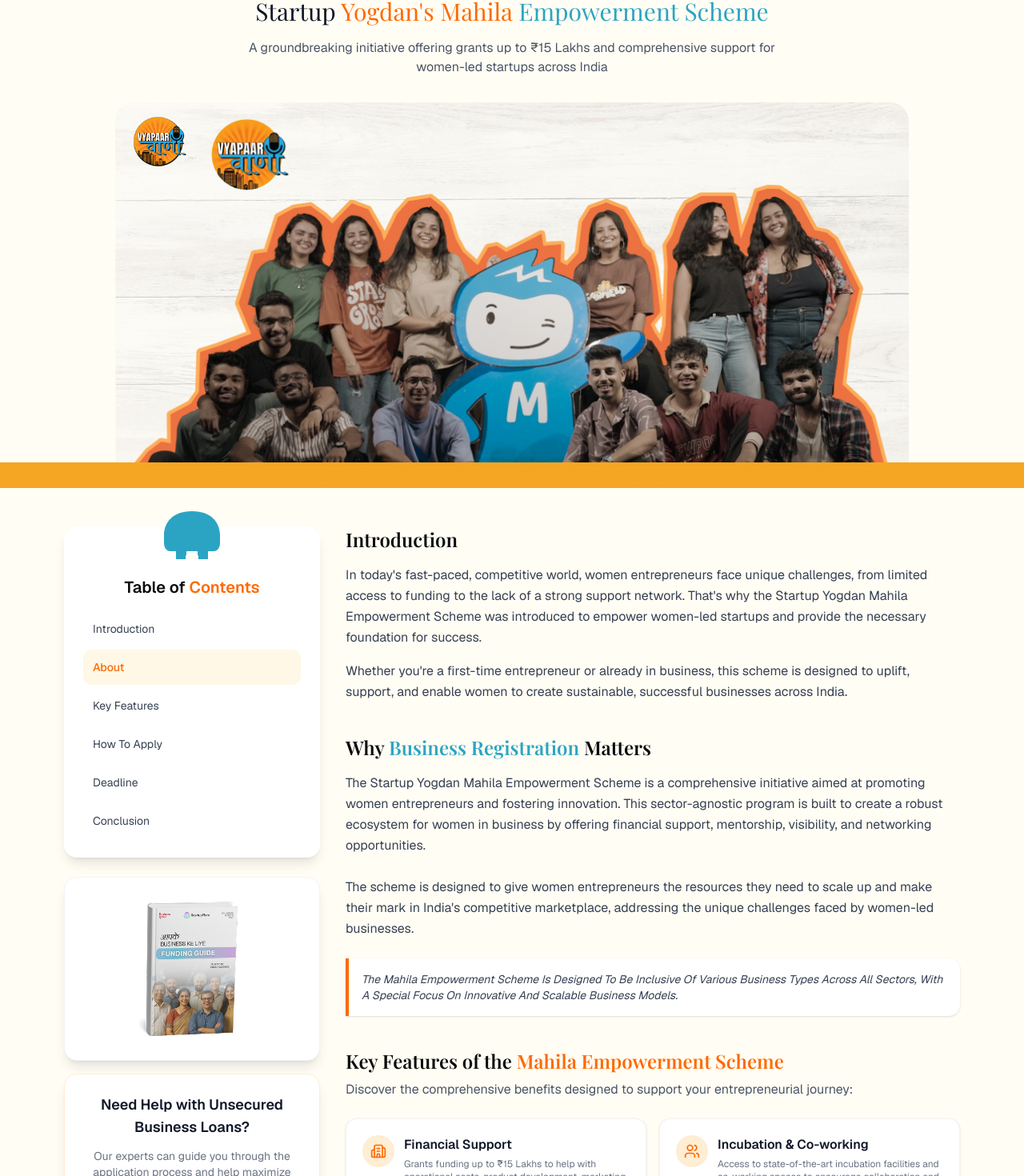
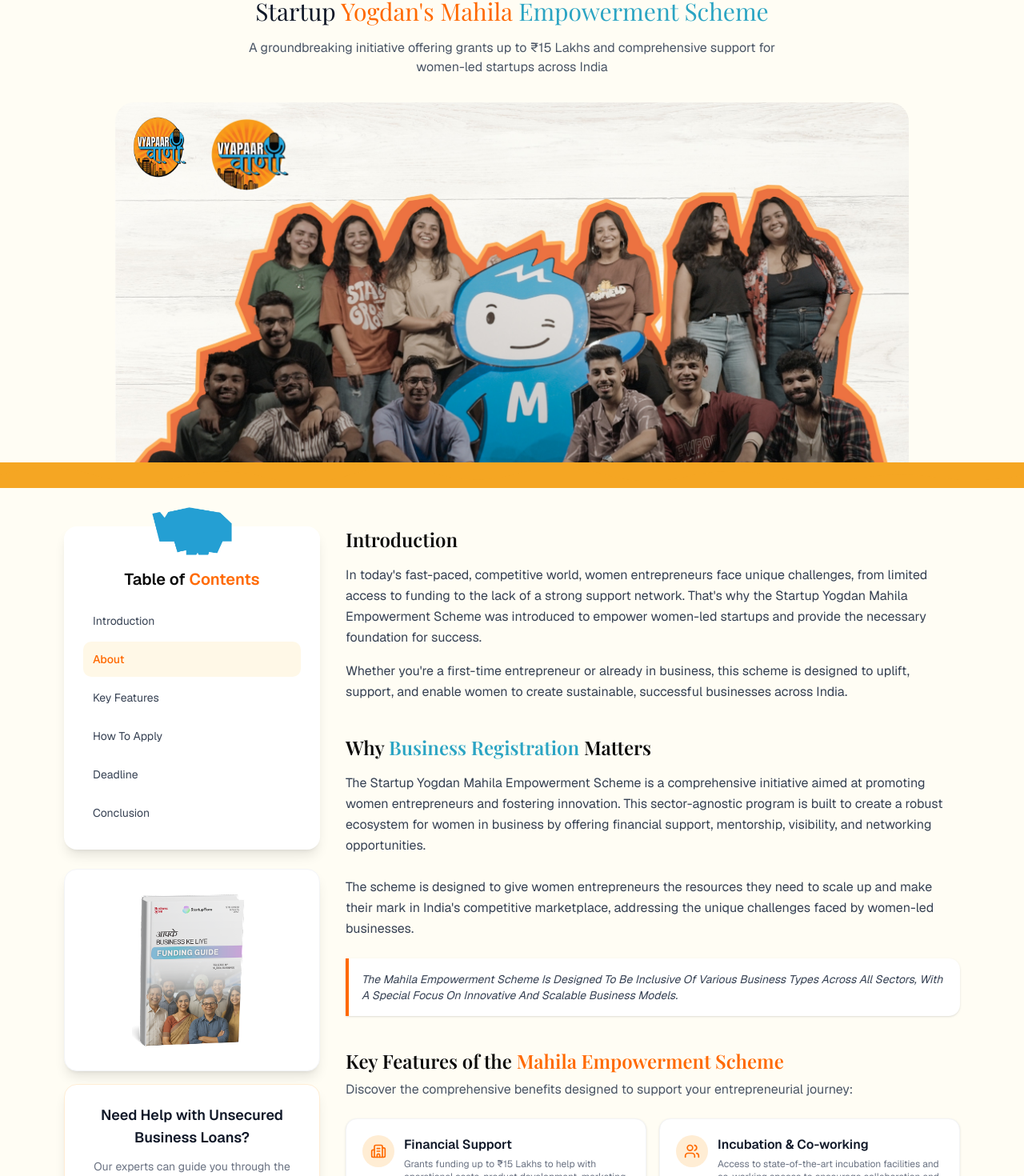
Before and after one commit to jonsnow000169/b_AEG9uTijigf-1773657682315, a Next.js app: page /blogs/without-security-business-loan-complete-guide in a window 1280 px wide. Shown: the part 233-1703 px from the top of the page at 80% size. Built offline with nearby package versions, Linux system fonts and the light colour scheme; a web font is replaced by a local one.

Commit message:
feat: replace SVG icon with actual image
Update elephant icon and fix aspect ratio warnings

```diff
--- a/app/blogs/[slug]/page.tsx
+++ b/app/blogs/[slug]/page.tsx
@@ -209,8 +209,8 @@ export default function BlogDetailPage() {
               alt="Vyapaar Vani"
               width={80}
               height={80}
-              className="rounded-full max-w-[80px] max-h-[80px]"
-              style={{ width: 'auto', height: 'auto' }}
+              className="rounded-full"
+              style={{ width: '80px', height: '80px' }}
             />
           </div>
 
@@ -248,13 +248,13 @@ export default function BlogDetailPage() {
                 <div className="bg-white rounded-2xl shadow-lg p-6 mb-6">
                   {/* Elephant Icon */}
                   <div className="flex justify-center -mt-12 mb-4">
-                    <svg width="80" height="70" viewBox="0 0 80 70" fill="none" xmlns="http://www.w3.org/2000/svg">
-                      <path d="M5 35C5 20 15 5 40 5C65 5 75 20 75 35V45C75 50 72 55 67 55H60V65H50V55H30V65H20V55H13C8 55 5 50 5 45V35Z" fill="#2BA4C3"/>
-                      <rect x="25" y="55" width="8" height="10" fill="#2BA4C3"/>
-                      <rect x="47" y="55" width="8" height="10" fill="#2BA4C3"/>
-                      <rect x="32" y="60" width="16" height="5" fill="#FFFDF4"/>
-                      <rect x="37" y="62" width="6" height="3" fill="#FFFDF4"/>
-                    </svg>
+                    <Image
+                      src="/images/elephant-icon.png"
+                      alt="Elephant Icon"
+                      width={100}
+                      height={70}
+                      className="object-contain"
+                    />
                   </div>
 
                   <h3 className="text-xl font-semibold mb-4 text-center">
@@ -272,8 +272,8 @@ export default function BlogDetailPage() {
                       alt="Funding Guide Book"
                       width={150}
                       height={180}
-                      className="object-contain max-w-[150px] max-h-[180px]"
-                      style={{ width: 'auto', height: 'auto' }}
+                      className="object-contain"
+                      style={{ width: '150px', height: 'auto' }}
                     />
                   </div>
                 </div>
```
Also changed, not shown: public/images/elephant-icon.png (added).
